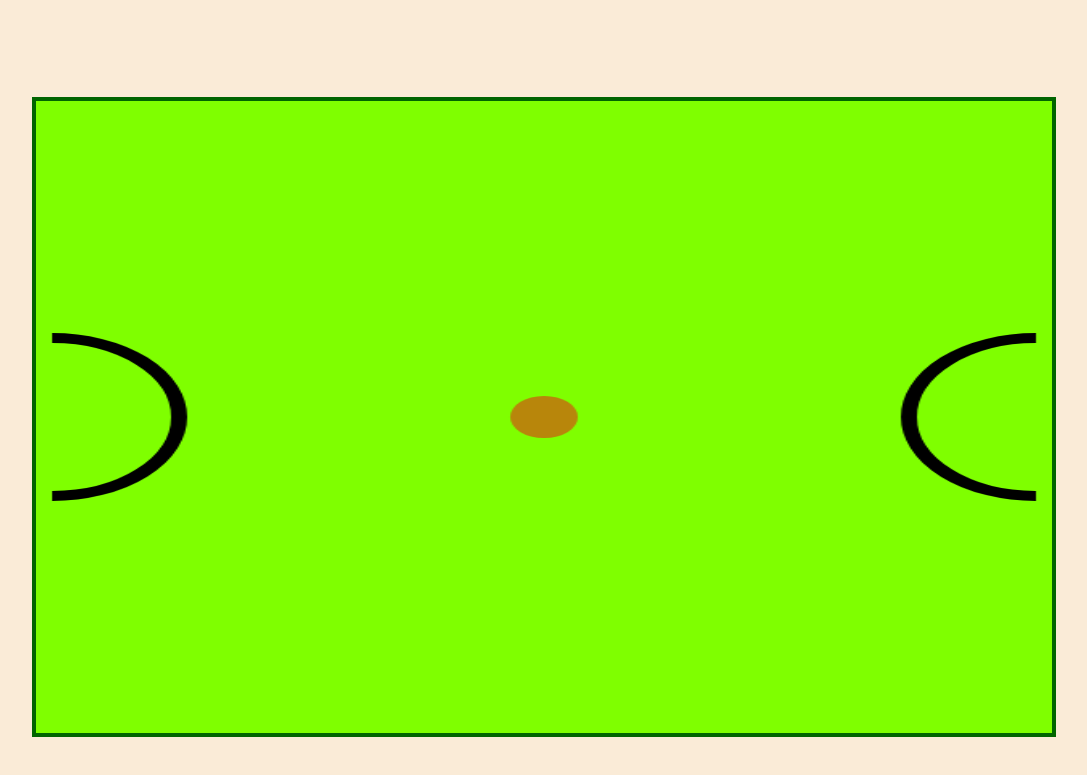
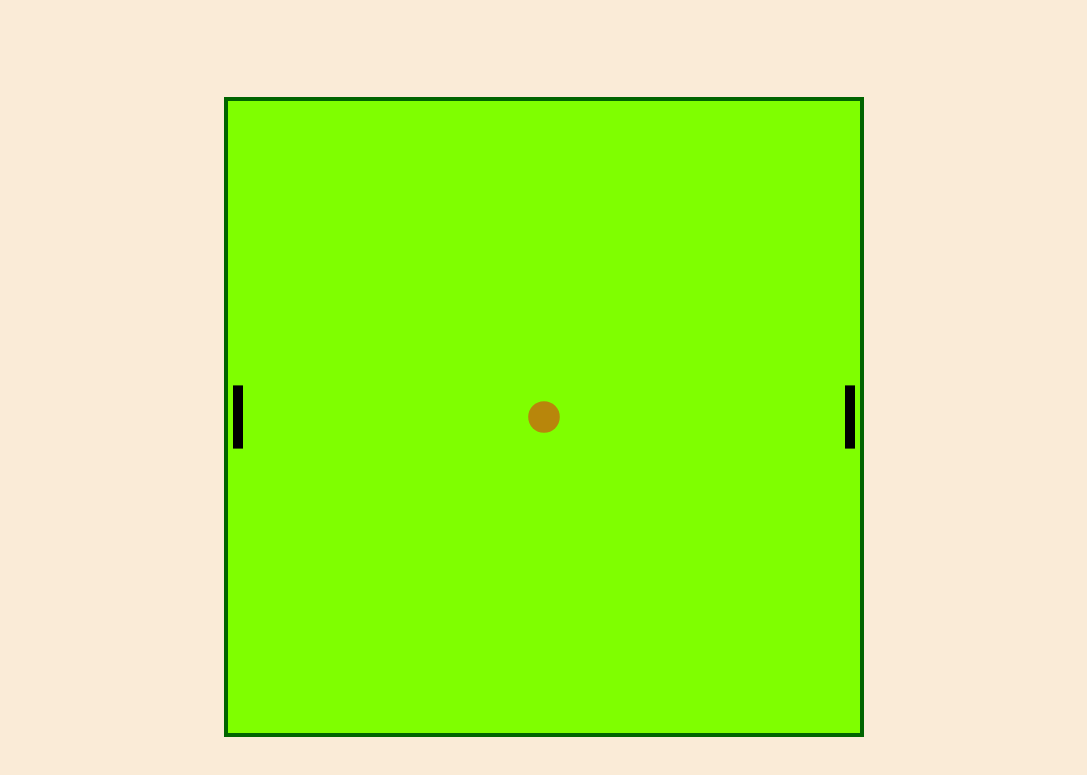
Before and after one commit to nehemiahnewell/bloc_pong, a website: page app/pages/index.html in a window 1280 px wide. Shown: the part 81-856 px from the top of the page, without its empty margins (96-1183 px from the left). Drawn offline with nearby package versions, Linux system fonts and the light colour scheme.

Commit message:
animated paddle

```diff
--- a/app/pages/index.html
+++ b/app/pages/index.html
@@ -8,7 +8,7 @@
     <link rel="stylesheet" type="text/css" href="//code.ionicframework.com/ionicons/2.0.1/css/ionicons.min.css">
     <link rel="stylesheet" type="text/css" href="/styles/main.css">
   </head>
-  <body onload="">
+  <body onload="step()">
     <h1>Welcome to Pong</h1>
     <canvas id="pong_table"></canvas>
     <script src="/scripts/main.js"></script>
--- a/app/scripts/main.js
+++ b/app/scripts/main.js
@@ -1,40 +1,96 @@
+//setting up the board goes here
+
 var pong_canvas = document.getElementById('pong_table');
 var size = (pong_canvas.clientWidth > pong_canvas.clientHeight) ? pong_canvas.clientHeight : pong_canvas.clientWidth;
 pong_canvas.width = size;
 pong_canvas.height = size;
 var pong_context = pong_canvas.getContext("2d");
 
-function paddle(direction, position, length) {
+function draw_background() {
+  pong_context.fillStyle = 'chartreuse';
+  pong_context.fillRect(0, 0, size, size);
+}
+
+function paddle(position, length) {
+  this.measure = length;
+  this.column = position;
+  this.row = this.measure/2;
+  this.paddle_size = this.measure/10;
+  this.step = length/40;
+  this.move = function(direction)
+  {
+    if(direction === "up")
+    {
+      this.row = this.row - this.step;
+      if(this.row < (this.step * 2))
+      {
+        this.row = (this.step * 2);
+      }
+    }
+    if(direction === "down")
+      {
+      this.row = this.row + this.step;
+      if(this.row > (this.measure - (this.step * 2)))
+      {
+        this.row = (this.measure - (this.step * 2));
+      }
+    }
+  };
+  this.render = function()
+  {
     pong_context.beginPath();
-  pong_context.arc(position, length/2, length/8, 1.5 * Math.PI, .5 * Math.PI, direction);
+    pong_context.moveTo(this.column, (this.row - (this.step * 2)));
+    pong_context.lineTo(this.column, (this.row + (this.step * 2)));
     pong_context.lineWidth = 10;
     pong_context.strokeStyle = 'black';
     pong_context.stroke();
+  };
 }
-/*paddle.render = function()
-{
-  pong_context.strokeStyle = 'black';
-  pong_context.stroke();
-};*/
 
 function pong_ball(position, length) {
+  this.measure = length;
+  this.column = position;
+  this.row = this.measure/2;
+  this.step = length/40;
+  this.render = function()
+  {
     pong_context.beginPath();
-  pong_context.arc(position, length/2, length/30, 0, 2 * Math.PI, false);
+    pong_context.arc(this.column, this.row, this.step, 0, 2 * Math.PI, false);
     pong_context.fillStyle = 'DarkGoldenRod';
     pong_context.fill();
+  };
 }
-/*pong_ball.render = function()
+
+var player = new paddle(10,size);
+var enemy = new paddle(size - 10,size);
+var ball = new pong_ball(size/2,size);
+
+function render ()
 {
-  pong_context.fillStyle = 'DarkGoldenRod';
-  pong_context.fill();
-};*/
+  draw_background();
+  player.render();
+  enemy.render();
+  ball.render();
+}
+// animating the paddle goes here
 
-/*function render()
+var animate = window.requestAnimationFrame ||
+              function(callback) { window.setTimeout(callback, 1000/60) };
+
+function step()
 {
-  var player = new paddle(false,10,size);
-  var enemy = new paddle(true,size - 10,size);
-  var ball = new pong_ball(size/2,size);
-}*/
-var player = new paddle(false,10,size);
-var enemy = new paddle(true,size - 10,size);
-var ball = new pong_ball(size/2,size);
+  render();
+  animate(step);
+}
+
+window.addEventListener('keydown',function(e){
+    if(e.keyCode === 38 || e.keyCode === 87)
+    {
+      player.move("up");
+    }
+    if(e.keyCode === 40 || e.keyCode === 83)
+    {
+      player.move("down");
+    }
+  }
+)
--- a/app/styles/main.css
+++ b/app/styles/main.css
@@ -11,7 +11,7 @@ body {
   padding-bottom: 200px;
 }
 
-#pong_table { width: 80vw; margin: 100px auto; height: 80vh; border: solid 4px DarkGreen; background-color: chartreuse; display:block;}
+#pong_table { width: 80vh; margin: 100px auto; height: 80vh; border: solid 4px DarkGreen; background-color: chartreuse; display:block;}
 
 *, *::before, *::after {
    -moz-box-sizing: border-box;
```
Also changed, not shown: dist/index.html, dist/scripts/main.js, dist/styles/main.css. Lines whose indentation alone changed are shown as unchanged.
